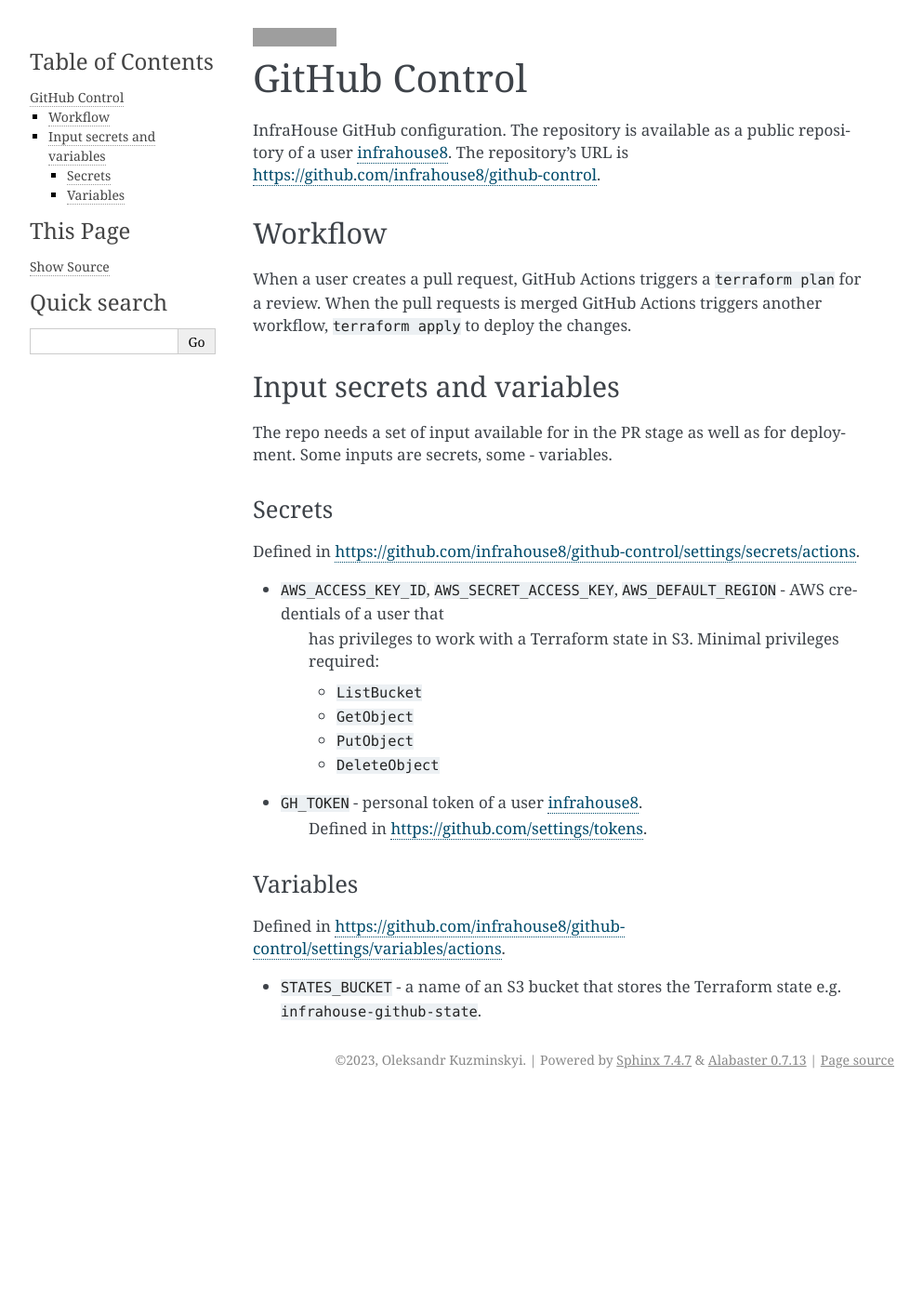
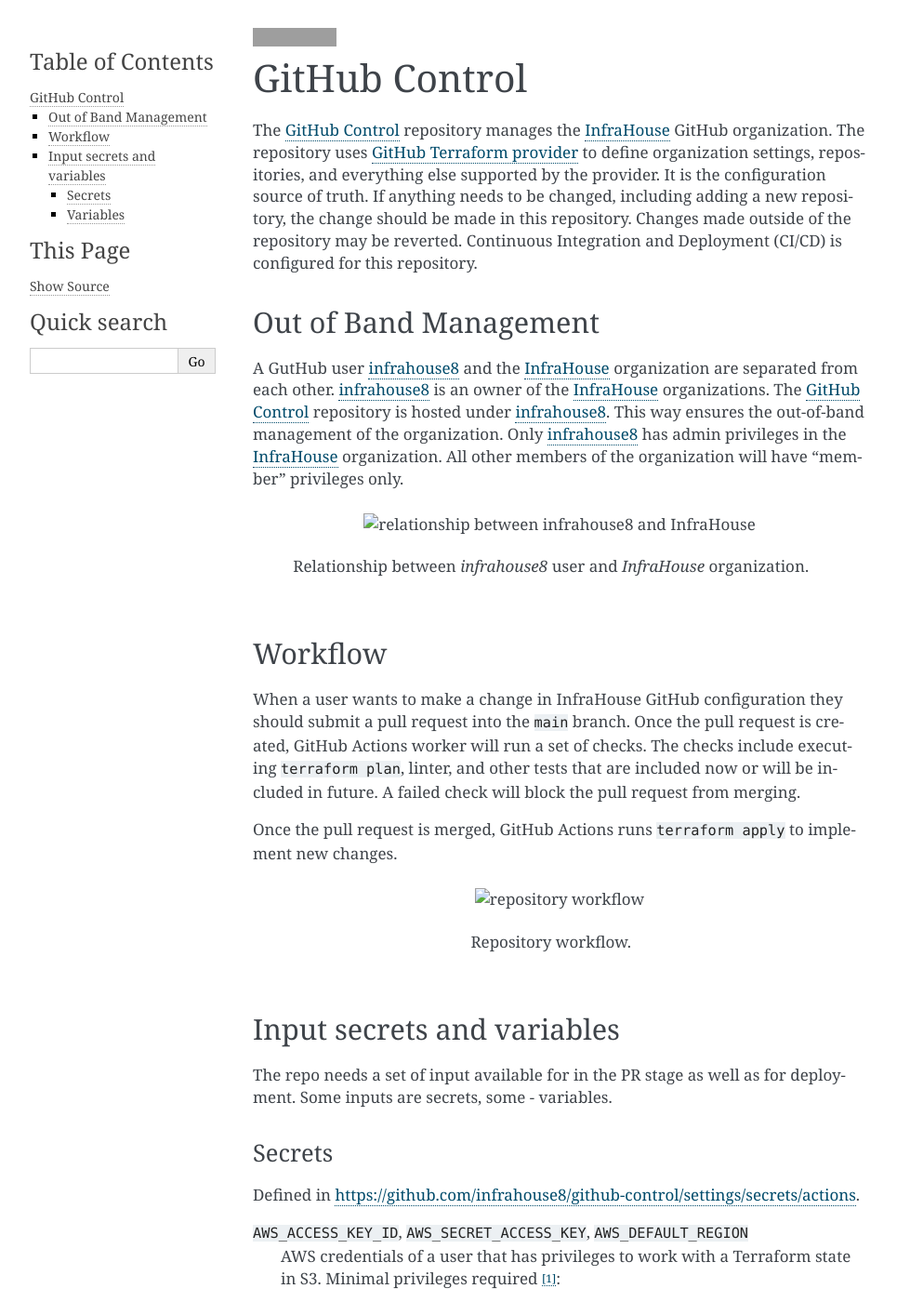
Before and after one commit to infrahouse8/github-control, a Sphinx documentation site: the page built from docs/readme.rst, in a window 1280 px wide and 1400 px high. Shown: the whole window at 93% size, without its empty margins (148-1141 px from the left). Built offline with Sphinx 7.4.7, drawn with Linux system fonts in a browser that asks for light colours; some of the changed text lies outside the part shown; grey boxes are pictures that could not be loaded.

Commit message:
Update README (#14)
* Update README

* fix a few typos

* try to fix images paths

* Formatting fixes

* Formatting fixes

---------

Co-authored-by: Oleksandr Kuzminskyi <aleksandr.kuzminsky@gmail.com>

```diff
--- a/README.rst
+++ b/README.rst
@@ -4,16 +4,44 @@
 
 GitHub Control
 ==============
-InfraHouse GitHub configuration.
-The repository is available as a public repository of a user `infrahouse8 <https://github.com/infrahouse8>`_.
-The repository's URL is https://github.com/infrahouse8/github-control.
+The `GitHub Control <https://github.com/infrahouse8/github-control>`_ repository manages the `InfraHouse <https://github.com/infrahouse>`_ GitHub organization.
+The repository uses `GitHub Terraform provider <https://registry.terraform.io/providers/integrations/github/latest/docs>`_ to define organization settings, repositories, and everything else supported by the provider.
+It is the configuration source of truth.
+If anything needs to be changed, including adding a new repository, the change should be made in this repository.
+Changes made outside of the repository may be reverted.
+Continuous Integration and Deployment (CI/CD) is configured for this repository.
+
+Out of Band Management
+----------------------
+
+A GutHub user `infrahouse8 <https://github.com/infrahouse8>`_ and the `InfraHouse <https://github.com/infrahouse>`_ organization are separated from each other.
+`infrahouse8 <https://github.com/infrahouse8>`_ is an owner of the `InfraHouse <https://github.com/infrahouse>`_ organizations.
+The `GitHub Control <https://github.com/infrahouse8/github-control>`_ repository is hosted under `infrahouse8 <https://github.com/infrahouse8>`_.
+This way ensures the out-of-band management of the organization.
+Only `infrahouse8 <https://github.com/infrahouse8>`_ has admin privileges in the `InfraHouse <https://github.com/infrahouse>`_ organization.
+All other members of the organization will have "member" privileges only.
+
+.. figure:: docs/_static/infrahouse8-user.png
+    :align: center
+    :alt: relationship between infrahouse8 and InfraHouse
+
+    Relationship between `infrahouse8` user and `InfraHouse` organization.
 
 Workflow
 --------
 
-When a user creates a pull request, GitHub Actions triggers a ``terraform plan`` for a review.
-When the pull requests is merged GitHub Actions triggers another workflow, ``terraform apply`` to deploy the changes.
+When a user wants to make a change in InfraHouse GitHub configuration they should submit a pull request into the ``main`` branch.
+Once the pull request is created, GitHub Actions worker will run a set of checks.
+The checks include executing ``terraform plan``, linter, and other tests that are included now or will be included in future.
+A failed check will block the pull request from merging.
 
+Once the pull request is merged, GitHub Actions runs ``terraform apply`` to implement new changes.
+
+.. figure:: docs/_static/workflow.png
+    :align: center
+    :alt: repository workflow
+
+    Repository workflow.
 
 Input secrets and variables
 ---------------------------
@@ -24,19 +52,27 @@
 ~~~~~~~
 Defined in https://github.com/infrahouse8/github-control/settings/secrets/actions.
 
-* ``AWS_ACCESS_KEY_ID``, ``AWS_SECRET_ACCESS_KEY``, ``AWS_DEFAULT_REGION`` - AWS credentials of a user that
-    has privileges to work with a Terraform state in S3. Minimal privileges required:
+``AWS_ACCESS_KEY_ID``, ``AWS_SECRET_ACCESS_KEY``, ``AWS_DEFAULT_REGION``
+    AWS credentials of a user that has privileges to work with a Terraform state in S3.
+    Minimal privileges required [#]_:
 
     * ``ListBucket``
     * ``GetObject``
     * ``PutObject``
     * ``DeleteObject``
 
-* ``GH_TOKEN`` - personal token of a user `infrahouse8 <https://github.com/infrahouse8>`_.
-    Defined in https://github.com/settings/tokens.
+``GH_TOKEN``
+    Personal token of a user `infrahouse8 <https://github.com/infrahouse8>`_.
+    Created in https://github.com/settings/tokens.
 
 Variables
 ~~~~~~~~~
+
 Defined in https://github.com/infrahouse8/github-control/settings/variables/actions.
 
-* ``STATES_BUCKET`` - a name of an S3 bucket that stores the Terraform state e.g. ``infrahouse-github-state``.
+``STATES_BUCKET``
+    A name of an S3 bucket that stores the Terraform state e.g. ``infrahouse-github-state``.
+
+
+.. [#] The repository doesn't use Terraform state locking at the moment.
+    If it did, additional privileges would be needed to work with a DynamoDB table.
```
Also changed, not shown: docs/index.rst (+4 -5 lines), docs/_static/infrahouse8-user.png (added), docs/_static/workflow.png (added), docs/readme.rst (line endings or trailing spaces), 1 other file.
